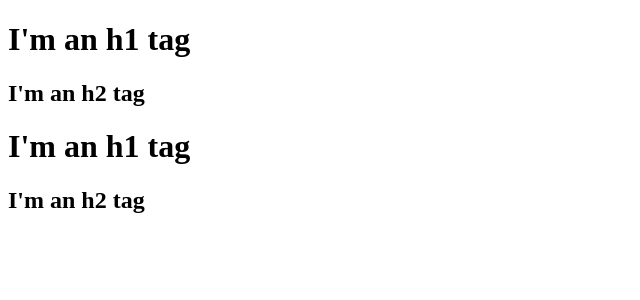
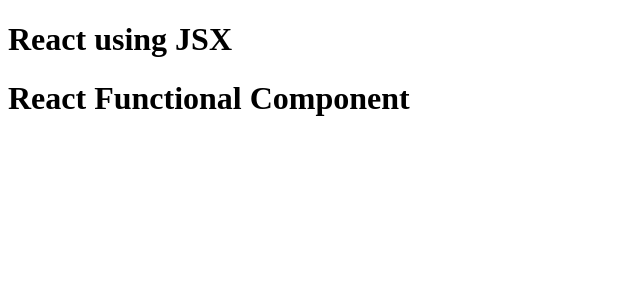
Before and after one commit to kumar91mahesh/react-fiddle, a React (Vite) app: page / in a window 1280 px wide. Shown: the top 300 px of the page, without its empty margins (0-640 px from the left). Built offline with nearby package versions, Linux system fonts and the light colour scheme.

Commit message:
Third Commit

```diff
--- a/App.js
+++ b/App.js
@@ -1,14 +1,16 @@
 import React from "react";
 import ReactDOM from "react-dom/client";
-const parent = React.createElement("div", { id: "parent" }, [
-  React.createElement("div", { id: "child" }, [
-    React.createElement("h1", {}, "I'm an h1 tag"),
-    React.createElement("h2", {}, "I'm an h2 tag"),
-  ]),
-  React.createElement("div", { id: "child2" }, [
-    React.createElement("h1", {}, "I'm an h1 tag"),
-    React.createElement("h2", {}, "I'm an h2 tag"),
-  ]),
-]);
+
+const Title = () => {
+  return <h1> React using JSX </h1>;
+};
+const HeadingComponent = () => {
+  return (
+    <div>
+      <Title />
+      <h1>React Functional Component</h1>
+    </div>
+  );
+};
 const root = ReactDOM.createRoot(document.getElementById("root"));
-root.render(parent);
+root.render(<HeadingComponent />);
--- a/package.json
+++ b/package.json
@@ -3,6 +3,8 @@
   "version": "1.0.0",
   "description": "This is react fiddle by mahesh kumar",
   "scripts": {
+    "start": "parcel index.html",
+    "build": "parcel build index.html",
     "test": "jest"
   },
   "repository": {
```
